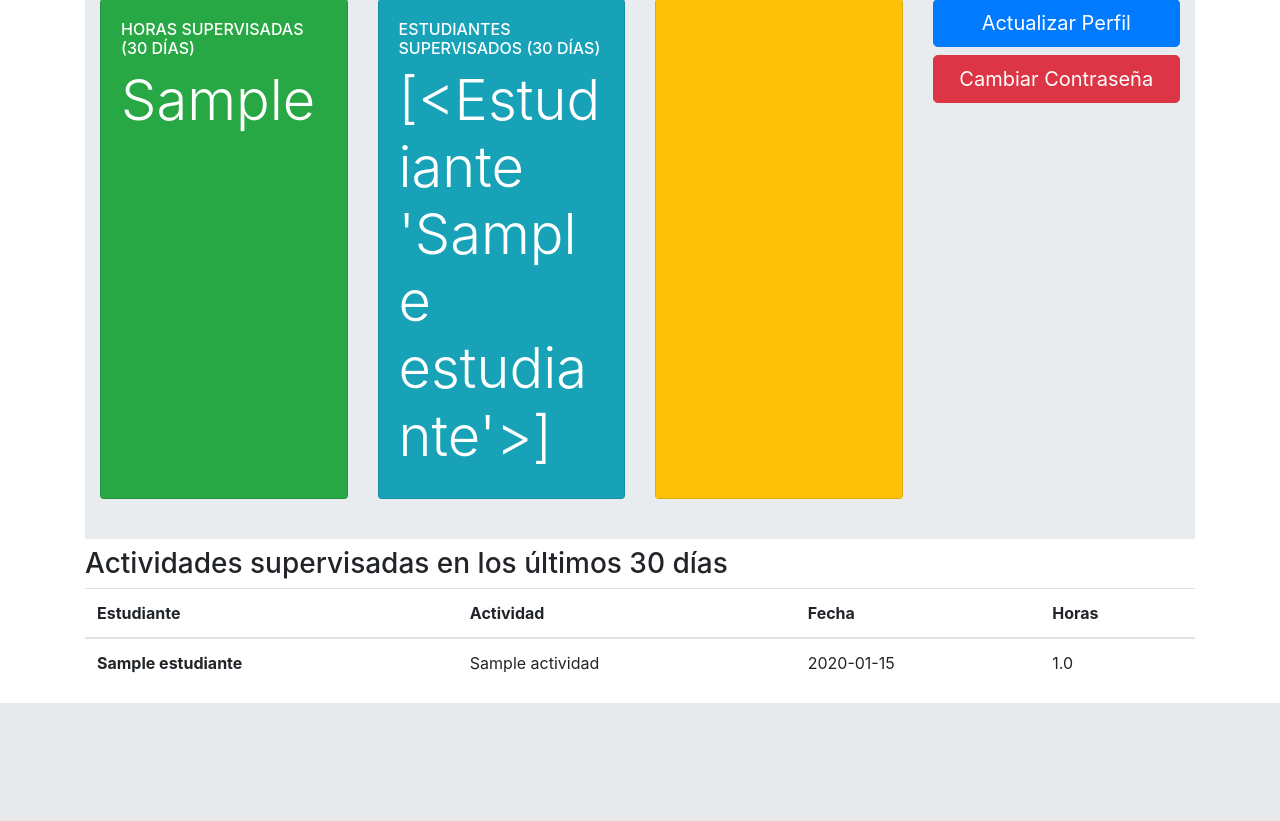
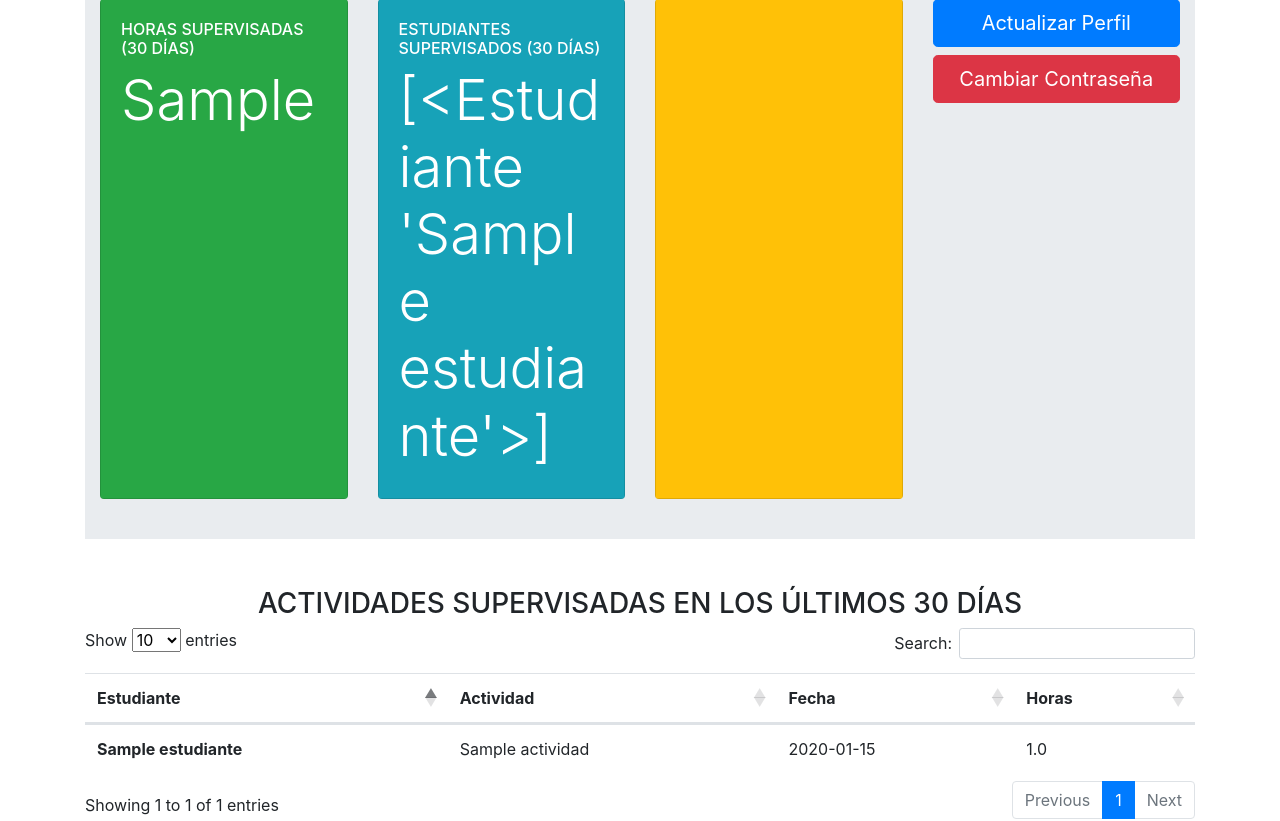
Before and after one commit to luis575497/register_student_activities, a Flask app: template app/templates/bibliotecario.html in a window 1280 px wide. Shown: the part 385-1206 px from the top of the page. Before the commit the page ends 1088 px from the top, so only its background shows below. Run offline with Flask 2, Linux system fonts and the light colour scheme; tables that the repository leaves empty hold one stand-in row (values such as "Sample post"); the template is opened without the code that fills it: values that come from a table or form of the project are taken from there, most other values are stand-ins (such as "Sample title", 1, 10 or a date in 2020); some libraries are stand-ins or nearby versions.

Commit message:
Mejoradas las tablas con la libreria DataTables.js

```diff
--- a/app/templates/base.html
+++ b/app/templates/base.html
@@ -17,6 +17,7 @@
 
     <!-- Tables -->
     <link rel="stylesheet" type="text/css" href="https://cdn.datatables.net/1.10.25/css/dataTables.bootstrap5.css">
+
   </head>
   <body>
     <nav class="navbar navbar-expand-lg navbar-dark bg-dark">
@@ -80,5 +81,9 @@
     <script src="https://code.jquery.com/jquery-3.3.1.slim.min.js" integrity="sha384-q8i/X+965DzO0rT7abK41JStQIAqVgRVzpbzo5smXKp4YfRvH+8abtTE1Pi6jizo" crossorigin="anonymous"></script>
     <script src="https://cdn.jsdelivr.net/npm/popper.js@1.14.7/dist/umd/popper.min.js" integrity="sha384-UO2eT0CpHqdSJQ6hJty5KVphtPhzWj9WO1clHTMGa3JDZwrnQq4sF86dIHNDz0W1" crossorigin="anonymous"></script>
     <script src="https://cdn.jsdelivr.net/npm/bootstrap@4.3.1/dist/js/bootstrap.min.js" integrity="sha384-JjSmVgyd0p3pXB1rRibZUAYoIIy6OrQ6VrjIEaFf/nJGzIxFDsf4x0xIM+B07jRM" crossorigin="anonymous"></script>
+    <script type="text/javascript" charset="utf8" src="https://code.jquery.com/jquery-3.6.0.min.js"></script>
+    <script type="text/javascript" charset="utf8" src="https://cdn.datatables.net/1.10.25/js/jquery.dataTables.js"></script>
+    <script type="text/javascript" charset="utf8" src="https://cdn.datatables.net/1.10.25/js/dataTables.bootstrap5.js"></script>
+    {% block scripts %}{% endblock %}
   </body>
 </html>
--- a/app/templates/bibliotecario.html
+++ b/app/templates/bibliotecario.html
@@ -43,10 +43,10 @@
     </div>
 </div>
 
-<div class="row">
+<div class="row mt-5">
   <div class="col">
-    <h3 class="">Actividades supervisadas en los últimos 30 días</h3>
-    <table class="table">
+    <h3 class="h3 text-center text-uppercase">Actividades supervisadas en los últimos 30 días</h3>
+    <table class="table" id="data">
       <thead>
         <th scope="col">Estudiante</th>
         <th scope="col">Actividad</th>
@@ -67,3 +67,11 @@
   </div>
 </div>
 {% endblock %}
+
+{% block scripts %}
+  <script>
+    $(document).ready(function () {
+      $('#data').DataTable();
+    });
+  </script>
+{% endblock %}
```
Also changed, not shown: app/templates/view_activities.html (+13 -5 lines).
